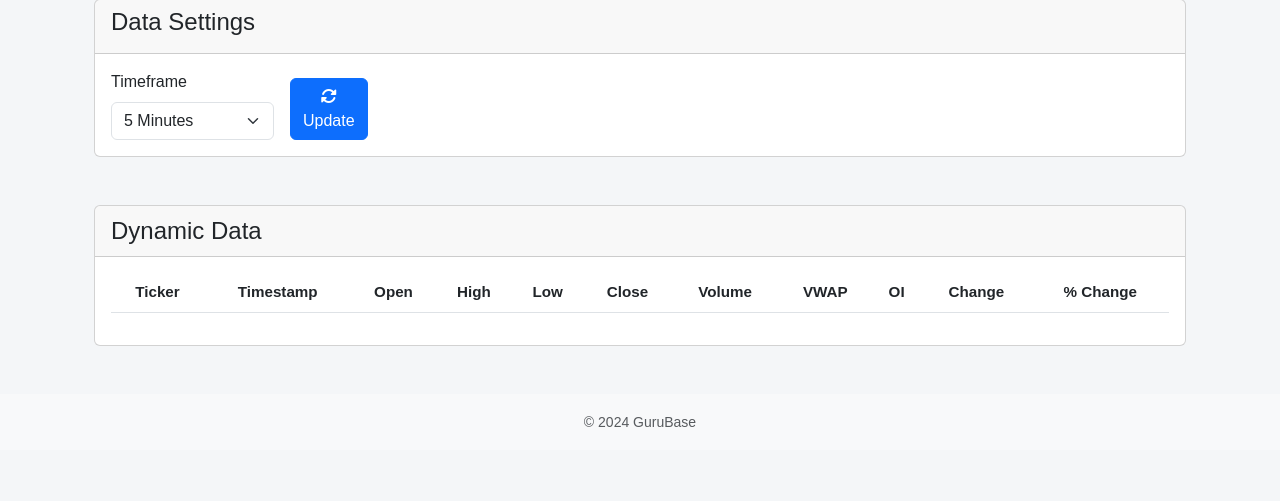
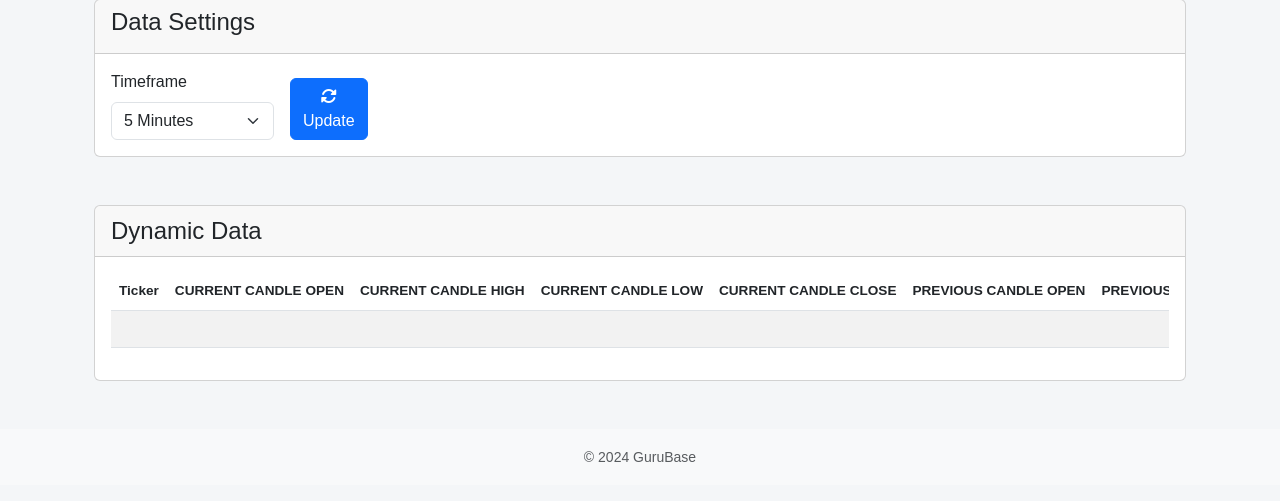
Before and after one commit to akilthangavel1/gurubase, a Django app: page /future-dynamic-data/ in a window 1280 px wide. Shown: the part 106-607 px from the top of the page. Run offline with Django 5.2, Linux system fonts and the light colour scheme; tables that the repository leaves empty hold one stand-in row (values such as "Sample post"); lists and menus that the app fills with data are empty.

Commit message:
dynamic data

```diff
--- a/dashboard/urls.py
+++ b/dashboard/urls.py
@@ -32,4 +32,5 @@
     path('future-technical-indicators/', views.future_technical_indicators, name='future_technical_indicators'),
     path('future-dynamic-data/', views.future_dynamic_data, name='future_dynamic_data'),
     path('future-alerts/', views.future_alerts, name='future_alerts'),
+    path('api/future-data/', views.future_data_api, name='future_data_api'),
 ]
--- a/dashboard/views.py
+++ b/dashboard/views.py
@@ -622,3 +622,109 @@
 def future_alerts(request):
     tickers = TickerBase.objects.all().order_by('ticker_name')
     return render(request, 'dashboard/future_alerts.html', {'tickers': tickers})
+
+def future_data_api(request):
+    timeframe = request.GET.get('timeframe', '5')  # Default to 5 minutes
+
+    try:
+        tickers = TickerBase.objects.all()
+        result = []
+
+        for ticker in tickers:
+            table_name = f"{ticker.ticker_symbol}_future_historical_data"
+
+            with connection.cursor() as cursor:
+                # Check if table exists
+                cursor.execute("""
+                    SELECT EXISTS (
+                        SELECT 1
+                        FROM information_schema.tables
+                        WHERE table_name = %s
+                    )
+                """, [table_name.lower()])
+
+                if not cursor.fetchone()[0]:
+                    continue
+
+                # Modified query to get current and previous candle data
+                query = f"""
+                    WITH ranked_data AS (
+                        SELECT
+                            datetime,
+                            open_price,
+                            high_price,
+                            low_price,
+                            close_price,
+                            volume,
+                            ROW_NUMBER() OVER (ORDER BY datetime DESC) as rn
+                        FROM "{table_name}"
+                        WHERE MOD(EXTRACT(MINUTE FROM datetime)::integer, %s) = 0
+                        ORDER BY datetime DESC
+                        LIMIT 10
+                    )
+                    SELECT
+                        a.datetime,
+                        a.open_price as current_candle_open,
+                        a.high_price as current_candle_high,
+                        a.low_price as current_candle_low,
+                        a.close_price as current_candle_close,
+                        b.open_price as previous_candle_open,
+                        b.high_price as previous_candle_high,
+                        b.low_price as previous_candle_low,
+                        b.close_price as previous_candle_close,
+                        a.volume
+                    FROM ranked_data a
+                    LEFT JOIN ranked_data b ON b.rn = a.rn + 1
+                    WHERE a.rn = 1
+                """
+
+                cursor.execute(query, [int(timeframe)])
+                columns = [col[0] for col in cursor.description]
+                rows = cursor.fetchall()
+
+                if rows:
+                    data = dict(zip(columns, rows[0]))
+
+                    # Get additional data for swing highs/lows
+                    swing_query = f"""
+                        SELECT high_price, low_price, close_price
+                        FROM "{table_name}"
+                        WHERE MOD(EXTRACT(MINUTE FROM datetime)::integer, %s) = 0
+                        ORDER BY datetime DESC
+                        LIMIT 6
+                    """
+                    cursor.execute(swing_query, [int(timeframe)])
+                    swing_rows = cursor.fetchall()
+
+                    highs = [row[0] for row in swing_rows]
+                    lows = [row[1] for row in swing_rows]
+
+                    result.append({
+                        'ticker_symbol': ticker.ticker_symbol,
+                        'current_candle_open': float(data['current_candle_open']),
+                        'current_candle_high': float(data['current_candle_high']),
+                        'current_candle_low': float(data['current_candle_low']),
+                        'current_candle_close': float(data['current_candle_close']),
+                        'previous_candle_open': float(data['previous_candle_open']) if data['previous_candle_open'] else None,
+                        'previous_candle_high': float(data['previous_candle_high']) if data['previous_candle_high'] else None,
+                        'previous_candle_low': float(data['previous_candle_low']) if data['previous_candle_low'] else None,
+                        'previous_candle_close': float(data['previous_candle_close']) if data['previous_candle_close'] else None,
+                        'prev_swing_high_1': float(max(highs[1:4])) if len(highs) > 3 else None,
+                        'prev_swing_high_2': float(max(highs[2:5])) if len(highs) > 4 else None,
+                        'prev_swing_high_3': float(max(highs[3:6])) if len(highs) > 5 else None,
+                        'prev_swing_low_1': float(min(lows[1:4])) if len(lows) > 3 else None,
+                        'prev_swing_low_2': float(min(lows[2:5])) if len(lows) > 4 else None,
+                        'prev_swing_low_3': float(min(lows[3:6])) if len(lows) > 5 else None,
+                        'last_3_candles': [
+                            {
+                                'high': float(swing_rows[i][0]),
+                                'low': float(swing_rows[i][1]),
+                                'close': float(swing_rows[i][2])
+                            } for i in range(1, 4) if i < len(swing_rows)
+                        ]
+                    })
+
+        return JsonResponse(result, safe=False)
+
+    except Exception as e:
+        return JsonResponse({'error': str(e)}, status=500)
--- a/templates/dashboard/future_dynamic_data.html
+++ b/templates/dashboard/future_dynamic_data.html
@@ -55,16 +55,24 @@
                             <thead>
                                 <tr>
                                     <th>Ticker</th>
-                                    <th>Timestamp</th>
-                                    <th>Open</th>
-                                    <th>High</th>
-                                    <th>Low</th>
-                                    <th>Close</th>
-                                    <th>Volume</th>
-                                    <th>VWAP</th>
-                                    <th>OI</th>
-                                    <th>Change</th>
-                                    <th>% Change</th>
+                                    <th>CURRENT CANDLE OPEN</th>
+                                    <th>CURRENT CANDLE HIGH</th>
+                                    <th>CURRENT CANDLE LOW</th>
+                                    <th>CURRENT CANDLE CLOSE</th>
+                                    <th>PREVIOUS CANDLE OPEN</th>
+                                    <th>PREVIOUS CANDLE HIGH</th>
+                                    <th>PREVIOUS CANDLE LOW</th>
+                                    <th>PREVIOUS CANDLE CLOSE</th>
+                                    <th>CURRENT CANDLE ATP</th>
+                                    <th>PREVIOUS CANDLE ATP</th>
+                                    <th>LAST 3 CANDLES ATP</th>
+                                    <th>PREV SWING HIGH 1</th>
+                                    <th>PREV SWING HIGH 2</th>
+                                    <th>PREV SWING HIGH 3</th>
+                                    <th>PREV SWING LOW 1</th>
+                                    <th>PREV SWING LOW 2</th>
+                                    <th>PREV SWING LOW 3</th>
+                                    <th>BIAS</th>
                                 </tr>
                             </thead>
                             <tbody>
@@ -83,29 +91,48 @@
 {% block extra_js %}
 <script>
 document.addEventListener('DOMContentLoaded', function() {
+    // Set default timeframe to 5 minutes
+    document.getElementById('timeframeSelect').value = '5';
+
     // Form Submit Handler
     document.getElementById('timeframeForm').addEventListener('submit', function(e) {
         e.preventDefault();
         fetchData();
     });
 
+    // Initial data fetch with default timeframe
+    fetchData();
+
     function fetchData() {
-        const ticker = document.getElementById('tickerSelect').value;
         const timeframe = document.getElementById('timeframeSelect').value;
+        const tableBody = document.getElementById('dynamicDataTable').getElementsByTagName('tbody')[0];
 
         // Show loading state
-        const tableBody = document.getElementById('dynamicDataTable').getElementsByTagName('tbody')[0];
-        tableBody.innerHTML = '<tr><td colspan="10" class="text-center">Loading data...</td></tr>';
+        tableBody.innerHTML = '<tr><td colspan="19" class="text-center">Loading data...</td></tr>';
 
-        // Fetch data from your backend
-        fetch(`/api/future-data/?ticker=${ticker}&timeframe=${timeframe}`)
-            .then(response => response.json())
+        // Fetch data for all tickers
+        fetch(`/api/future-data/?timeframe=${timeframe}`, {
+            method: 'GET',
+            headers: {
+                'Accept': 'application/json',
+                'X-Requested-With': 'XMLHttpRequest'
+            },
+        })
+            .then(response => {
+                if (!response.ok) {
+                    throw new Error(`HTTP error! status: ${response.status}`);
+                }
+                return response.json();
+            })
             .then(data => {
+                if (!data || !Array.isArray(data)) {
+                    throw new Error('Invalid data format received');
+                }
                 updateTable(data);
             })
             .catch(error => {
                 console.error('Error:', error);
-                tableBody.innerHTML = '<tr><td colspan="10" class="text-center text-danger">Error loading data</td></tr>';
+                tableBody.innerHTML = `<tr><td colspan="19" class="text-center text-danger">Error loading data: ${error.message}</td></tr>`;
             });
     }
 
@@ -114,22 +141,70 @@
         tableBody.innerHTML = '';
 
         data.forEach(row => {
+            const currentATP = calculateATP(row.current_candle_high, row.current_candle_low, row.current_candle_close);
+            const previousATP = calculateATP(row.previous_candle_high, row.previous_candle_low, row.previous_candle_close);
+            const last3ATP = calculateLast3ATP(row.last_3_candles);
+            const bias = calculateBias(row);
+
             const tr = document.createElement('tr');
             tr.innerHTML = `
                 <td>${row.ticker_symbol}</td>
-                <td>${new Date(row.timestamp).toLocaleString()}</td>
-                <td>${row.open}</td>
-                <td>${row.high}</td>
-                <td>${row.low}</td>
-                <td>${row.close}</td>
-                <td>${row.volume}</td>
-                <td>${row.vwap}</td>
-                <td>${row.oi}</td>
-                <td class="${row.change >= 0 ? 'text-success' : 'text-danger'}">${row.change}</td>
-                <td class="${row.change_percent >= 0 ? 'text-success' : 'text-danger'}">${row.change_percent}%</td>
+                <td>${formatPrice(row.current_candle_open)}</td>
+                <td>${formatPrice(row.current_candle_high)}</td>
+                <td>${formatPrice(row.current_candle_low)}</td>
+                <td>${formatPrice(row.current_candle_close)}</td>
+                <td>${formatPrice(row.previous_candle_open)}</td>
+                <td>${formatPrice(row.previous_candle_high)}</td>
+                <td>${formatPrice(row.previous_candle_low)}</td>
+                <td>${formatPrice(row.previous_candle_close)}</td>
+                <td>${formatPrice(currentATP)}</td>
+                <td>${formatPrice(previousATP)}</td>
+                <td>${formatPrice(last3ATP)}</td>
+                <td>${formatPrice(row.prev_swing_high_1)}</td>
+                <td>${formatPrice(row.prev_swing_high_2)}</td>
+                <td>${formatPrice(row.prev_swing_high_3)}</td>
+                <td>${formatPrice(row.prev_swing_low_1)}</td>
+                <td>${formatPrice(row.prev_swing_low_2)}</td>
+                <td>${formatPrice(row.prev_swing_low_3)}</td>
+                <td class="${bias === 'BULLISH' ? 'text-success' : bias === 'BEARISH' ? 'text-danger' : ''}">${bias}</td>
             `;
             tableBody.appendChild(tr);
         });
+    }
+
+    // Add auto-refresh functionality (every 5 seconds)
+    setInterval(fetchData, 5000);
+
+    // Helper functions
+    function calculateATP(high, low, close) {
+        return (high + low + close) / 3;
+    }
+
+    function calculateLast3ATP(last3Candles) {
+        if (!last3Candles || last3Candles.length === 0) return 0;
+        const sum = last3Candles.reduce((acc, candle) => {
+            return acc + calculateATP(candle.high, candle.low, candle.close);
+        }, 0);
+        return sum / last3Candles.length;
+    }
+
+    function calculateBias(row) {
+        const currentPrice = row.current_candle_close;
+        const previousClose = row.previous_candle_close;
+        const swingHigh1 = row.prev_swing_high_1;
+        const swingLow1 = row.prev_swing_low_1;
+
+        if (currentPrice > previousClose && currentPrice > swingHigh1) {
+            return 'BULLISH';
+        } else if (currentPrice < previousClose && currentPrice < swingLow1) {
+            return 'BEARISH';
+        } else {
+            return 'NEUTRAL';
+        }
+    }
+
+    function formatPrice(price) {
+        return typeof price === 'number' ? price.toFixed(2) : '-';
     }
 });
 </script>
@@ -158,5 +233,20 @@
 .card {
     margin-bottom: 1.5rem;
 }
+
+.table-responsive {
+    overflow-x: auto;
+}
+
+.table th {
+    white-space: nowrap;
+    font-size: 0.85rem;
+    vertical-align: middle;
+}
+
+.table td {
+    font-size: 0.85rem;
+    vertical-align: middle;
+}
 </style>
 {% endblock %}
```
